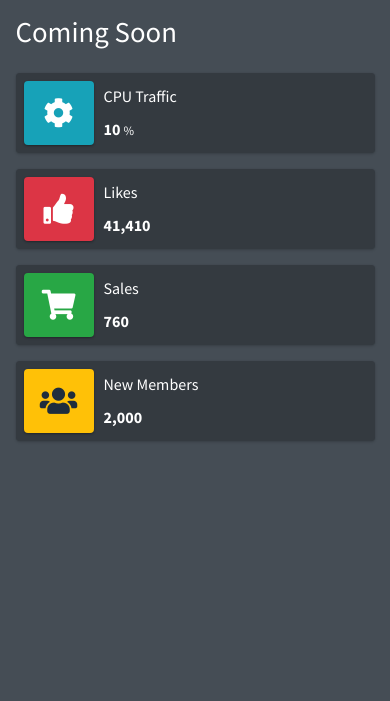
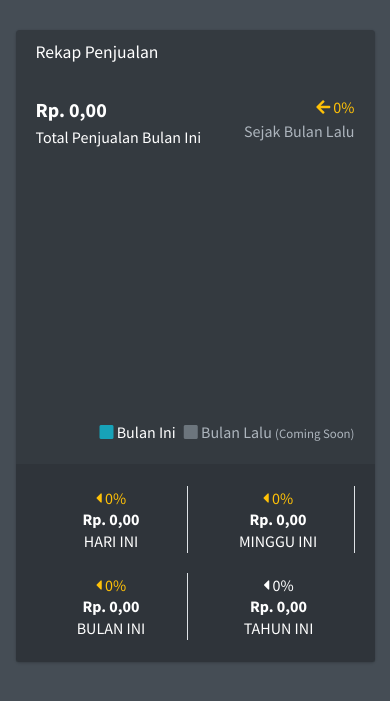
Before and after one commit to faqihraihan/raihanparfum, a Flask app: page / in a window 390 px wide; the page is wider, and only the part inside the window is pictured. Shown: the part 57-758 px from the top of that part. Run offline with Flask 3, Linux system fonts and the light colour scheme; some libraries are stand-ins or nearby versions.

Commit message:
Update 1.1
- Penambahan Fitur Run.bat
- Penambahan Fitur Rekap Penjualan (Dashboard)

```diff
--- a/app.py
+++ b/app.py
@@ -14,4 +14,4 @@ app.run(debug = True)
 
 # https://www.w3schools.com/icons/
 
-# python -m venv env
+# py -m venv env
--- a/app/controller/dashboard.py
+++ b/app/controller/dashboard.py
@@ -1,7 +1,195 @@
-from flask import Blueprint, render_template
+from datetime import datetime, timedelta
+from flask import Blueprint, render_template, jsonify
+from sqlalchemy import func, extract
+from app import db
+from app.models.models import Penjualan
 
 dashb = Blueprint('dashb', __name__)
 
-@dashb.route('/')
+@dashb.route('/', methods=['GET', 'POST'])
 def dashboard():
-    return render_template('dashboard/dashboard.html')
+
+    # Perhitungan Total Penjualan 'Hari Ini'
+    date_today = datetime.today().date()
+    total_today = db.session.query(func.sum(Penjualan.harga)).filter_by(date = date_today).scalar()
+    total_today = total_today if total_today is not None else 0
+
+    date_yesterday = date_today - timedelta(days = 1)
+    total_yesterday = db.session.query(func.sum(Penjualan.harga)).filter_by(date = date_yesterday).scalar()
+    total_yesterday = total_yesterday if total_yesterday is not None else 0
+
+    if total_yesterday > 0:
+        result_today = abs(((total_today - total_yesterday) / total_yesterday) * 100)
+        result_today = round(result_today)
+
+        if total_today < total_yesterday:
+            status_today = 'danger'
+            icon_today = 'down'
+        elif total_today == total_yesterday:
+            status_today = 'warning'
+            icon_today = 'left'
+        else:
+            status_today = 'success'
+            icon_today = 'up'
+    else:
+        if total_today > 0:
+            result_today = float('100')
+            status_today = 'success'
+            icon_today = 'up'
+        else:
+            result_today = 0
+            status_today = 'warning'
+            icon_today = 'left'
+
+    # Perhitungan Total Penjualan 'Minggu Ini'
+    start_week = date_today - timedelta(days = date_today.weekday())
+    end_week = start_week + timedelta(days = 6)
+
+    start_last_week = start_week - timedelta(days = 7)
+    end_last_week = end_week - timedelta(days = 7)
+
+    total_this_week = db.session.query(func.sum(Penjualan.harga)).filter(Penjualan.date.between(start_week, end_week)).scalar()
+    total_this_week = total_this_week if total_this_week is not None else 0
+
+    total_last_week = db.session.query(func.sum(Penjualan.harga)).filter(Penjualan.date.between(start_last_week, end_last_week)).scalar()
+    total_last_week = total_last_week if total_last_week is not None else 0
+
+    if total_last_week > 0:
+        result_week = abs(((total_this_week - total_last_week) / total_last_week) * 100)
+        result_week = round(result_week)
+
+        if total_this_week < total_last_week:
+            status_week = 'danger'
+            icon_week = 'down'
+        elif total_this_week == total_last_week:
+            status_week = 'warning'
+            icon_week = 'left'
+        else:
+            status_week = 'success'
+            icon_week = 'up'
+    else:
+        if total_this_week > 0:
+            result_week = float('100')
+            status_week = 'success'
+            icon_week = 'up'
+        else:
+            result_week = 0
+            status_week = 'warning'
+            icon_week = 'left'
+
+    # Perhitungan Total Penjualan 'Bulan Ini'
+    start_month = date_today.replace(day = 1)
+    end_month = (start_month + timedelta(days = 31)).replace(day = 1) - timedelta(days = 1)
+
+    start_last_month = (start_month - timedelta(days = 1)).replace(day = 1)
+    end_last_month = (start_month - timedelta(days = 1))
+
+    total_this_month = db.session.query(func.sum(Penjualan.harga)).filter(Penjualan.date.between(start_month, end_month)).scalar()
+    total_this_month = total_this_month if total_this_month is not None else 0
+
+    total_last_month = db.session.query(func.sum(Penjualan.harga)).filter(Penjualan.date.between(start_last_month, end_last_month)).scalar()
+    total_last_month = total_last_month if total_last_month is not None else 0
+
+    if total_last_month > 0:
+        result_month = abs(((total_this_month - total_last_month) / total_last_month) * 100)
+        result_month = round(result_month)
+
+        if total_this_month < total_last_month:
+            status_month = 'danger'
+            icon_month = 'down'
+        elif total_this_month == total_last_month:
+            status_month = 'warning'
+            icon_month = 'left'
+        else:
+            status_month = 'success'
+            icon_month = 'up'
+    else:
+        if total_this_month > 0:
+            result_month = float('100')
+            status_month = 'success'
+            icon_month = 'up'
+        else:
+            result_month = 0
+            status_month = 'warning'
+            icon_month = 'left'
+
+    # Perhitungan Total Penjualan 'Tahun Ini'
+    start_year = date_today.replace(month = 1, day = 1)
+    end_year = date_today.replace(month = 12, day = 31)
+
+    start_last_year = start_year - timedelta(days = 365)
+    end_last_year = end_year - timedelta(days = 365)
+
+    total_this_year = db.session.query(func.sum(Penjualan.harga)).filter(Penjualan.date.between(start_year, end_year)).scalar()
+    total_this_year = total_this_year if total_this_year is not None else 0
+
+    total_last_year = db.session.query(func.sum(Penjualan.harga)).filter(Penjualan.date.between(start_last_year, end_last_year)).scalar()
+    total_last_year = total_last_year if total_last_year is not None else 0
+
+    if total_last_year > 0:
+        result_year = abs(((total_this_year - total_last_year) / total_last_year) * 100)
+        result_year = round(result_year)
+
+        if total_this_year < total_last_year:
+            status_year = 'danger'
+            icon_year = 'down'
+        elif total_this_year == total_last_year:
+            status_year = 'warning'
+            icon_year = 'left'
+        else:
+            status_year = 'success'
+            icon_year = 'up'
+    else:
+        if total_this_year > 0:
+            result_year = float('100')
+            status_year = 'success'
+            icon_year = 'up'
+        else:
+            result_year = 0
+            status_year = 'normal'
+            icon_year = 'left'
+
+    return render_template('dashboard/dashboard.html',
+                            total_today = total_today, result_today = result_today, status_today = status_today, icon_today = icon_today,
+                            total_this_week = total_this_week, result_week = result_week, status_week = status_week, icon_week = icon_week,
+                            total_this_month = total_this_month, result_month = result_month, status_month = status_month, icon_month = icon_month,
+                            total_this_year = total_this_year, result_year = result_year, status_year = status_year, icon_year = icon_year)
+
+@dashb.route('/api/penjualan-sebulan')
+def penjualan_sebulan():
+    date_today = datetime.today().date()
+
+    start_month = date_today.replace(day=1)
+    end_month = (start_month + timedelta(days=31)).replace(day=1) - timedelta(days=1)
+
+    start_last_month = (start_month - timedelta(days=1)).replace(day=1)
+    end_last_month = start_month - timedelta(days=1)
+
+    daily_sales_current_month = db.session.query(
+        extract('day', Penjualan.date).label('day'),
+        func.sum(Penjualan.harga).label('total_penjualan')
+    ).filter(Penjualan.date.between(start_month, end_month))\
+    .group_by(extract('day', Penjualan.date))\
+    .order_by(extract('day', Penjualan.date)).all()
+
+    daily_sales_last_month = db.session.query(
+        extract('day', Penjualan.date).label('day'),
+        func.sum(Penjualan.harga).label('total_penjualan')
+    ).filter(Penjualan.date.between(start_last_month, end_last_month))\
+    .group_by(extract('day', Penjualan.date))\
+    .order_by(extract('day', Penjualan.date)).all()
+
+    data_dict_current_month = {sale.day: sale.total_penjualan for sale in daily_sales_current_month}
+
+    data_dict_last_month = {sale.day: sale.total_penjualan for sale in daily_sales_last_month}
+
+    all_days = sorted(set(
+        range(1, 32)
+    ))
+
+    data = [{'date': f'{day:02d}',
+            'sale_this_month': data_dict_current_month.get(day, 0),
+            'sale_last_month': data_dict_last_month.get(day, 0)}
+            for day in all_days]
+
+    return jsonify(data)
--- /dev/null
+++ b/app/static/css/base.css
@@ -0,0 +1,35 @@
+.brand-link.r:hover {
+    color: rgb(255 255 255 / 100%) !important;
+}
+
+.brand-text {
+    padding-left: 8px;
+}
+
+.nav-link.r {
+    color: rgb(255 255 255 / 100%) !important;
+}
+
+.sidebar.r {
+    padding-top: 4px;
+}
+
+.dark-mode input:-webkit-autofill, .dark-mode input:-webkit-autofill:focus, .dark-mode input:-webkit-autofill:hover, .dark-mode select:-webkit-autofill, .dark-mode select:-webkit-autofill:focus, .dark-mode select:-webkit-autofill:hover, .dark-mode textarea:-webkit-autofill, .dark-mode textarea:-webkit-autofill:focus, .dark-mode textarea:-webkit-autofill:hover {
+    -webkit-text-fill-color: #000;
+}
+
+#back-to-top {
+    display: none;
+}
+
+.info-box.r-bg-blue {
+    background-color: #3f6791;
+}
+
+.text-primary.r {
+    color: #17a2b8 !important;
+}
+
+#sales-chart {
+    height: 225px;
+}
--- /dev/null
+++ b/app/static/js/dashboard.js
@@ -0,0 +1,107 @@
+document.addEventListener('DOMContentLoaded', function() {
+    var backToTopButton = document.getElementById('back-to-top');
+
+    window.addEventListener('scroll', function() {
+      if (window.scrollY > 100) {
+        backToTopButton.style.display = 'block';
+      } else {
+        backToTopButton.style.display = 'none';
+      }
+    });
+
+    backToTopButton.addEventListener('click', function(e) {
+      e.preventDefault();
+      window.scrollTo({ top: 0, behavior: 'smooth' });
+    });
+});
+
+function formatRupiah(value) {
+  const angka = parseFloat(value);
+  if (angka >= 1e12) {
+      return 'Rp ' + (angka / 1e12) + ' T';
+  } else if (angka >= 1e9) {
+      return 'Rp ' + (angka / 1e9) + ' M';
+  } else if (angka >= 1e6) {
+      return 'Rp ' + (angka / 1e6) + ' Jt';
+  } else if (angka >= 1e3) {
+      return 'Rp ' + (angka / 1e3) + ' Ribu';
+  } else {
+      return 'Rp ' + angka.toLocaleString();
+  }
+}
+
+fetch('/api/penjualan-sebulan')
+    .then(response => response.json())
+    .then(data => {
+        const dates = data.map(entry => entry.date);
+        const salesThisMonth = data.map(entry => entry.sale_this_month);
+        const salesLastMonth = data.map(entry => entry.sale_last_month);
+
+        const ctx = document.getElementById('sales-chart').getContext('2d');
+        const salesChart = new Chart(ctx, {
+            type: 'line',
+            data: {
+              labels: dates,
+              datasets: [{
+                data: salesThisMonth,
+                backgroundColor: 'transparent',
+                borderColor: '#17a2b8',
+                pointBorderColor: '#17a2b8',
+                pointBackgroundColor: '#17a2b8',
+                fill: false
+              },
+              {
+                data: salesLastMonth,
+                backgroundColor: 'tansparent',
+                borderColor: '#ced4da',
+                pointBorderColor: '#ced4da',
+                pointBackgroundColor: '#ced4da',
+                fill: false
+              }]
+            },
+            options: {
+                maintainAspectRatio: false,
+                responsive: true,
+                legend: {
+                    display: false,
+                },
+                tooltips: {
+                  mode: 'index',
+                  intersect: true,
+                  callbacks: {
+                    label: function(tooltipItem, data) {
+                        var datasetLabel = data.datasets[tooltipItem.datasetIndex].label || '';
+                        var value = tooltipItem.yLabel;
+                        return datasetLabel + ': Rp. ' + value.toLocaleString();
+                    }
+                  }
+                },
+                hover: {
+                  mode: 'index',
+                  intersect: true
+                },
+                scales: {
+                    xAxes: [{
+                      gridLines: {
+                        display: false
+                      },
+                      ticks: {
+                        fontColor: '#adb5bd'
+                            }
+                    }],
+                    yAxes: [{
+                      gridLines: {
+                        display: false
+                      },
+                      ticks: {
+                        fontColor: '#adb5bd',
+                        callback: function(value, index, values) {
+                          return formatRupiah(value);
+                        }
+                      }
+                    }]
+                },
+
+            }
+        });
+    })
--- a/app/templates/dashboard/base-dashboard.html
+++ b/app/templates/dashboard/base-dashboard.html
@@ -17,7 +17,7 @@
   <link rel="stylesheet" href="{{ url_for('static', filename='dist/css/adminlte.min.css') }}">
 
   <!-- Raihan Parfum style -->
-  <link rel="stylesheet" href="{{ url_for('static', filename='css/dashboard.css') }}">
+  <link rel="stylesheet" href="{{ url_for('static', filename='css/base.css') }}">
 
   {% block head %}{% endblock %}
 </head>
--- a/app/templates/dashboard/dashboard.html
+++ b/app/templates/dashboard/dashboard.html
@@ -4,87 +4,103 @@
   <!-- Content Wrapper. Contains page content -->
   <div class="content-wrapper">
     <!-- Content Header (Page header) -->
-    <div class="content-header">
-      <div class="container-fluid">
-        <div class="row mb-2">
-          <div class="col-sm-6">
-            <h1 class="m-0">Coming Soon</h1>
-          </div><!-- /.col -->
-        </div><!-- /.row -->
-      </div><!-- /.container-fluid -->
-    </div>
+    <div class="content-header"></div>
     <!-- /.content-header -->
 
     <!-- Main content -->
     <section class="content">
       <div class="container-fluid">
-        <!-- Info boxes -->
-        <div class="row">
-          <div class="col-12 col-sm-6 col-md-3">
-            <div class="info-box">
-              <span class="info-box-icon bg-info elevation-1"><i class="fas fa-cog"></i></span>
 
-              <div class="info-box-content">
-                <span class="info-box-text">CPU Traffic</span>
-                <span class="info-box-number">
-                  10
-                  <small>%</small>
+        <div class="card">
+          <div class="card-header border-0">
+            <div class="d-flex justify-content-between">
+              <h3 class="card-title">Rekap Penjualan</h3>
+            </div>
+          </div>
+          <div class="card-body">
+            <div class="d-flex">
+              <p class="d-flex flex-column">
+                <span class="text-bold text-lg">Rp. {{ "{:0,.2f}".format(total_this_month).replace(',', 'x').replace('.', ',').replace('x', '.') }}</span>
+                <span>Total Penjualan Bulan Ini</span>
+              </p>
+              <p class="ml-auto d-flex flex-column text-right">
+                <span class="text-{{ status_month }}">
+                  <i class="fas fa-arrow-{{ icon_month }}"></i> {{ result_month }}%
+                </span>
+                <span class="text-muted">Sejak Bulan Lalu</span>
+              </p>
+            </div>
+            <!-- /.d-flex -->
+
+            <div class="position-relative mb-4">
+              <canvas id="sales-chart"></canvas>
+            </div>
+
+            <div class="d-flex flex-row justify-content-end">
+              <span class="mr-2">
+                <i class="fas fa-square text-primary r"></i> Bulan Ini
+              </span>
+
+              <span class="text-muted">
+                <i class="fas fa-square text-gray"></i> Bulan Lalu <small>(Coming Soon)</small>
               </span>
             </div>
-              <!-- /.info-box-content -->
           </div>
-            <!-- /.info-box -->
+
+          <div class="card-footer">
+            <div class="row">
+              <div class="col-sm-3 col-6">
+                <div class="description-block border-right">
+                  <span class="description-percentage text-{{ status_today }}"><i class="fas fa-caret-{{ icon_today }}"></i> {{ result_today }}%</span>
+                  <h5 class="description-header">Rp. {{ "{:0,.2f}".format(total_today).replace(',', 'x').replace('.', ',').replace('x', '.') }}</h5>
+                  <span class="description-text">Hari Ini</span>
+                </div>
+                <!-- /.description-block -->
               </div>
               <!-- /.col -->
-          <div class="col-12 col-sm-6 col-md-3">
-            <div class="info-box mb-3">
-              <span class="info-box-icon bg-danger elevation-1"><i class="fas fa-thumbs-up"></i></span>
-
-              <div class="info-box-content">
-                <span class="info-box-text">Likes</span>
-                <span class="info-box-number">41,410</span>
+              <div class="col-sm-3 col-6">
+                <div class="description-block border-right">
+                  <span class="description-percentage text-{{ status_week }}"><i class="fas fa-caret-{{ icon_week }}"></i> {{ result_week }}%</span>
+                  <h5 class="description-header">Rp. {{ "{:0,.2f}".format(total_this_week).replace(',', 'x').replace('.', ',').replace('x', '.') }}</h5>
+                  <span class="description-text">Minggu Ini</span>
                 </div>
-              <!-- /.info-box-content -->
-            </div>
-            <!-- /.info-box -->
+                <!-- /.description-block -->
               </div>
               <!-- /.col -->
-
-          <!-- fix for small devices only -->
-          <div class="clearfix hidden-md-up"></div>
-
-          <div class="col-12 col-sm-6 col-md-3">
-            <div class="info-box mb-3">
-              <span class="info-box-icon bg-success elevation-1"><i class="fas fa-shopping-cart"></i></span>
-
-              <div class="info-box-content">
-                <span class="info-box-text">Sales</span>
-                <span class="info-box-number">760</span>
+              <div class="col-sm-3 col-6">
+                <div class="description-block border-right">
+                  <span class="description-percentage text-{{ status_month }}"><i class="fas fa-caret-{{ icon_month }}"></i> {{ result_month }}%</span>
+                  <h5 class="description-header">Rp. {{ "{:0,.2f}".format(total_this_month).replace(',', 'x').replace('.', ',').replace('x', '.') }}</h5>
+                  <span class="description-text">Bulan Ini</span>
                 </div>
-              <!-- /.info-box-content -->
-            </div>
-            <!-- /.info-box -->
+                <!-- /.description-block -->
               </div>
               <!-- /.col -->
-          <div class="col-12 col-sm-6 col-md-3">
-            <div class="info-box mb-3">
-              <span class="info-box-icon bg-warning elevation-1"><i class="fas fa-users"></i></span>
-
-              <div class="info-box-content">
-                <span class="info-box-text">New Members</span>
-                <span class="info-box-number">2,000</span>
+              <div class="col-sm-3 col-6">
+                <div class="description-block">
+                  <span class="description-percentage text-{{ status_year }}"><i class="fas fa-caret-{{ icon_year }}"></i> {{ result_year }}%</span>
+                  <h5 class="description-header">Rp. {{ "{:0,.2f}".format(total_this_year).replace(',', 'x').replace('.', ',').replace('x', '.') }}</h5>
+                  <span class="description-text">Tahun Ini</span>
                 </div>
-              <!-- /.info-box-content -->
+                <!-- /.description-block -->
               </div>
-            <!-- /.info-box -->
-          </div>
-          <!-- /.col -->
             </div>
             <!-- /.row -->
+          </div>
+        </div>
+        <!-- /.card -->
 
       </div><!--/. container-fluid -->
     </section>
     <!-- /.content -->
+
+    <a id="back-to-top" href="#" class="btn btn-primary back-to-top" role="button" aria-label="Scroll to top">
+      <i class="fas fa-chevron-up"></i>
+    </a>
   </div>
   <!-- /.content-wrapper -->
 {% endblock %}
+
+{% block scripts %}
+  <script src="{{ url_for('static', filename='js/dashboard.js') }}"></script>
+{% endblock %}
--- a/app/templates/database/base-database.html
+++ b/app/templates/database/base-database.html
@@ -17,7 +17,7 @@
   <link rel="stylesheet" href="{{ url_for('static', filename='dist/css/adminlte.min.css') }}">
 
   <!-- Raihan Parfum style -->
-  <link rel="stylesheet" href="{{ url_for('static', filename='css/dashboard.css') }}">
+  <link rel="stylesheet" href="{{ url_for('static', filename='css/base.css') }}">
 
   {% block head %}{% endblock %}
 </head>
@@ -146,8 +146,6 @@
 <script src="{{ url_for('static', filename='plugins/raphael/raphael.min.js') }}"></script>
 <script src="{{ url_for('static', filename='plugins/jquery-mapael/jquery.mapael.min.js') }}"></script>
 <script src="{{ url_for('static', filename='plugins/jquery-mapael/maps/usa_states.min.js') }}"></script>
-<!-- ChartJS -->
-<script src="{{ url_for('static', filename='plugins/chart.js/Chart.min.js') }}"></script>
 
 <!-- AdminLTE for demo purposes -->
 <script src="{{ url_for('static', filename='dist/js/demo.js') }}"></script>
--- a/app/templates/database/penjualan.html
+++ b/app/templates/database/penjualan.html
@@ -27,6 +27,7 @@
 
     <!-- Main content -->
     <section class="content">
+      <div class="container-fluid">
 
         <!-- Default box -->
         <div class="card">
@@ -86,8 +87,13 @@
         </div>
         <!-- /.card -->
 
+      </div>
     </section>
     <!-- /.content -->
+
+    <a id="back-to-top" href="#" class="btn btn-primary back-to-top" role="button" aria-label="Scroll to top">
+      <i class="fas fa-chevron-up"></i>
+    </a>
   </div>
   <!-- /.content-wrapper -->
 
```
Also changed, not shown: app/static/js/database.js (+17 -0 lines), app/templates/database/aroma.html (+7 -2 lines), app/templates/database/pabrik.html (+6 -1 lines), 2 other files. Lines whose indentation alone changed are shown as unchanged.
